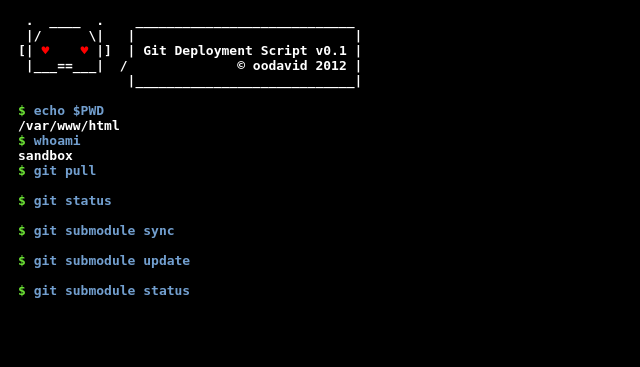
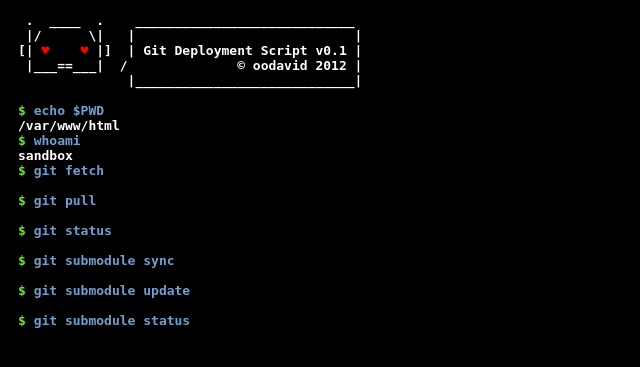
Before and after one commit to andrehdias/nameless-warrior, a PHP site: page /deploy.php in a window 1280 px wide. Shown: the top 367 px of the page, without its empty margins (0-640 px from the left). Run offline with PHP 8.4, Linux system fonts and the light colour scheme.

Commit message:
Add fetch command to deploy

```diff
--- a/app/deploy.php
+++ b/app/deploy.php
@@ -10,6 +10,7 @@
 	$commands = array(
 		'echo $PWD',
 		'whoami',
+		'git fetch',
 		'git pull',
 		'git status',
 		'git submodule sync',
```
